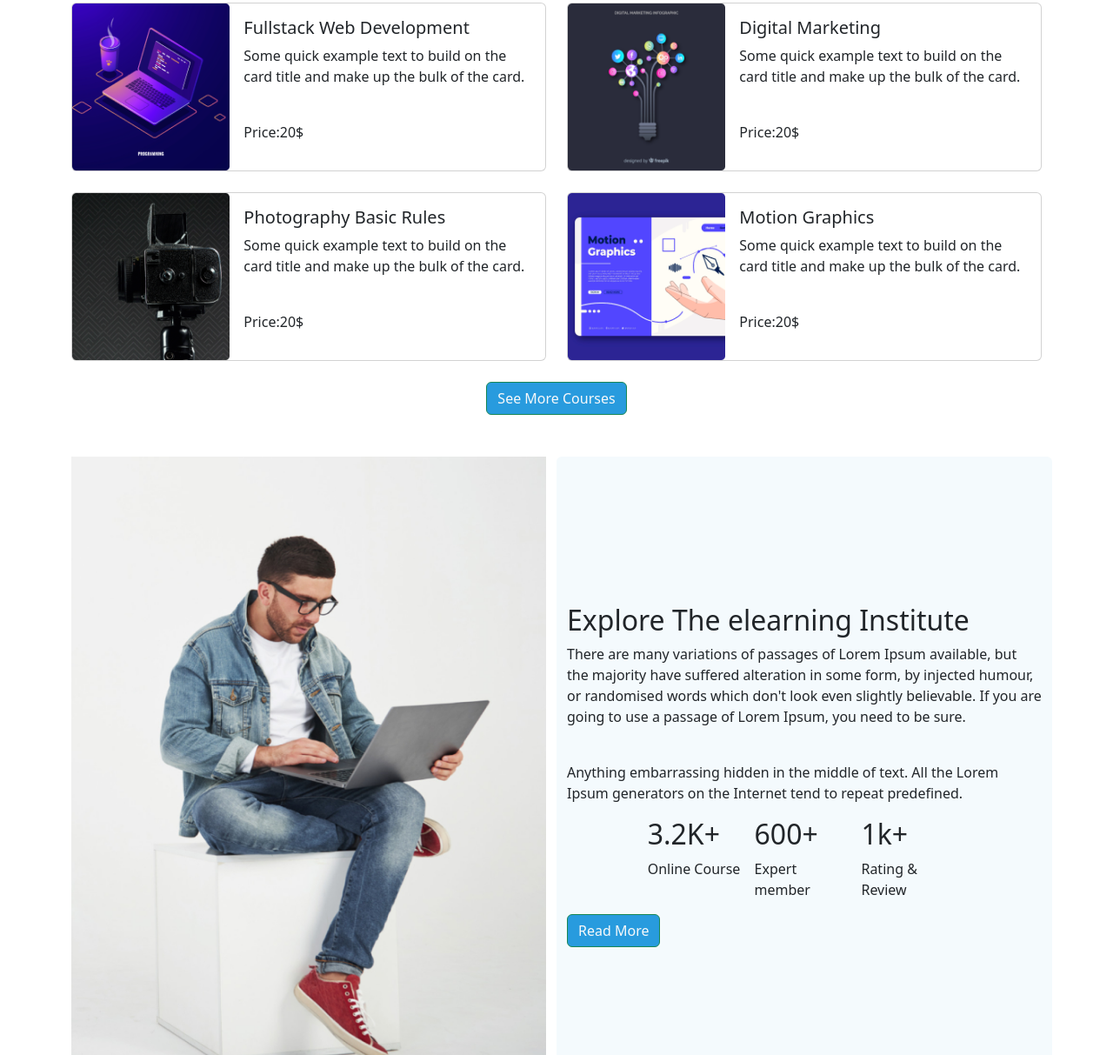
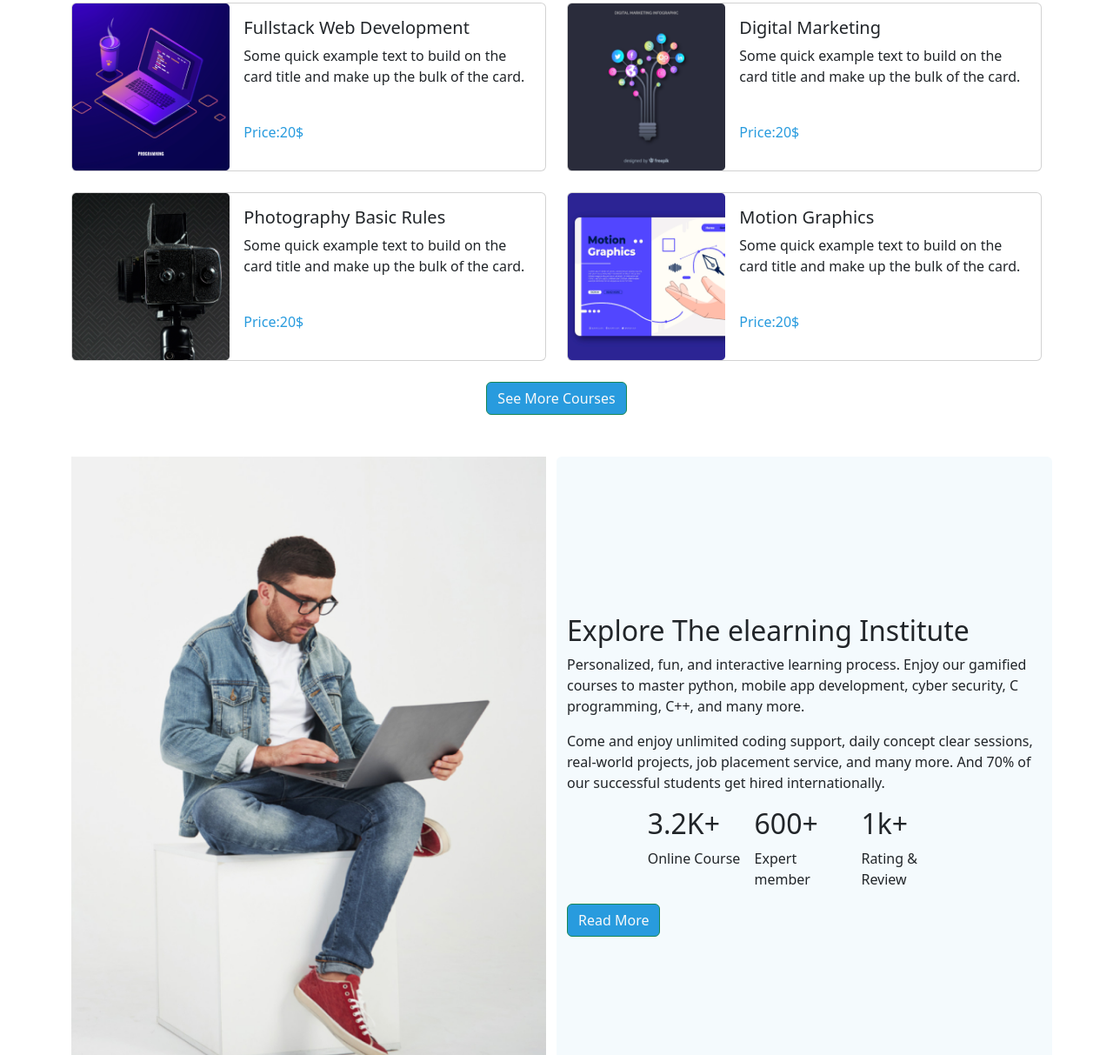
Before and after one commit to Utsho2848/Assignment-edTech, a plain HTML site: page index.html in a window 1280 px wide. Shown: the part 846-2059 px from the top of the page at 87% size. Drawn offline with nearby package versions, Linux system fonts and the light colour scheme.

Commit message:
lorem ipsum removed

```diff
--- a/index.html
+++ b/index.html
@@ -108,7 +108,7 @@
                                     bulk
                                     of
                                     the card.</p>
-                                <p>Price:20$</p>
+                                <p class="text-price">Price:20$</p>
                             </div>
                         </div>
                     </div>
@@ -124,7 +124,7 @@
                                     bulk
                                     of
                                     the card.p>
-                                <p>Price:20$</p>
+                                <p class="text-price">Price:20$</p>
                             </div>
                         </div>
                     </div>
@@ -140,7 +140,7 @@
                                     bulk
                                     of
                                     the card.</p><br>
-                                <p>Price:20$</p>
+                                <p class="text-price">Price:20$</p>
                             </div>
                         </div>
                     </div>
@@ -156,7 +156,7 @@
                                     bulk
                                     of
                                     the card.</p><br>
-                                <p>Price:20$</p>
+                                <p class="text-price">Price:20$</p>
                             </div>
                         </div>
                     </div>
@@ -173,7 +173,7 @@
                                     of
                                     the card.</p>
                                 <br>
-                                <p>Price:20$</p>
+                                <p class="text-price">Price:20$</p>
                             </div>
                         </div>
                     </div>
@@ -189,7 +189,7 @@
                                     bulk
                                     of
                                     the card.</p><br>
-                                <p>Price:20$</p>
+                                <p class="text-price">Price:20$</p>
                             </div>
                         </div>
                     </div>
@@ -207,12 +207,11 @@
             </div>
             <div class="col-md-6 py-auto adTech-bg-secondery d-flex flex-column justify-content-center rounded">
                 <h2>Explore The elearning Institute</h2>
-                <p>There are many variations of passages of Lorem Ipsum available, but the majority have suffered
-                    alteration in some form, by injected humour, or randomised words which don't look even slightly
-                    believable. If you are going to use a passage of Lorem Ipsum, you need to be sure.</p><br>
-                <p>Anything embarrassing hidden in the middle of text. All the Lorem Ipsum generators on the
-                    Internet
-                    tend to repeat predefined.</p>
+                <p>Personalized, fun, and interactive learning process. Enjoy our gamified courses to master python,
+                    mobile app development, cyber security, C programming, C++, and many more.</p>
+                <p>Come and enjoy unlimited coding support, daily concept clear sessions,
+                    real-world projects, job placement service, and many more. And 70% of our successful students get
+                    hired internationally.</p>
                 <div class="row mx-auto g-2">
                     <div class="col-4">
                         <h2>3.2K+</h2>
@@ -348,7 +347,6 @@
                 <p>It is a long established fact that a reader will be distracted by the readable content of a page when
                     looking at its layout.</p>
             </div>
-            <!--  -->
             <div class="row row-cols-1 row-cols-lg-2 g-4">
                 <div class="col">
                     <div class="card pt-3">
@@ -362,9 +360,11 @@
                         </div>
 
                         <div class="card-body">
-                            <p class="card-text">There are many variations of passages of Lorem Ipsum available, but the
-                                majority have suffered alteration in some form, by injected humour, or randomised words
-                                which don't look even slightly believable. If you are going to use a passage of Lorem.
+                            <p class="card-text">Best programming learning platform.This team is great and much
+                                helpful.Words can't describe the wonderful work you did on my trading account, I am
+                                delighted I trusted you.Absolutely. You get a solid background of information and can
+                                start working with it immediately. It's fun and they make it really easy to understand
+                                it.
                             </p>
                             <h5 class="card-title">Awlad Hossain</h5>
                             <p class="card-text">UI Designer</p>
@@ -383,9 +383,11 @@
                         </div>
 
                         <div class="card-body">
-                            <p class="card-text">There are many variations of passages of Lorem Ipsum available, but the
-                                majority have suffered alteration in some form, by injected humour, or randomised words
-                                which don't look even slightly believable. If you are going to use a passage of Lorem.
+                            <p class="card-text">Best programming learning platform.This team is great and much
+                                helpful.Words can't describe the wonderful work you did on my trading account, I am
+                                delighted I trusted you.Absolutely. You get a solid background of information and can
+                                start working with it immediately. It's fun and they make it really easy to understand
+                                it.
                             </p>
                             <h5 class="card-title">Shanta Akter</h5>
                             <p class="card-text">Graphic Designer</p>
```
